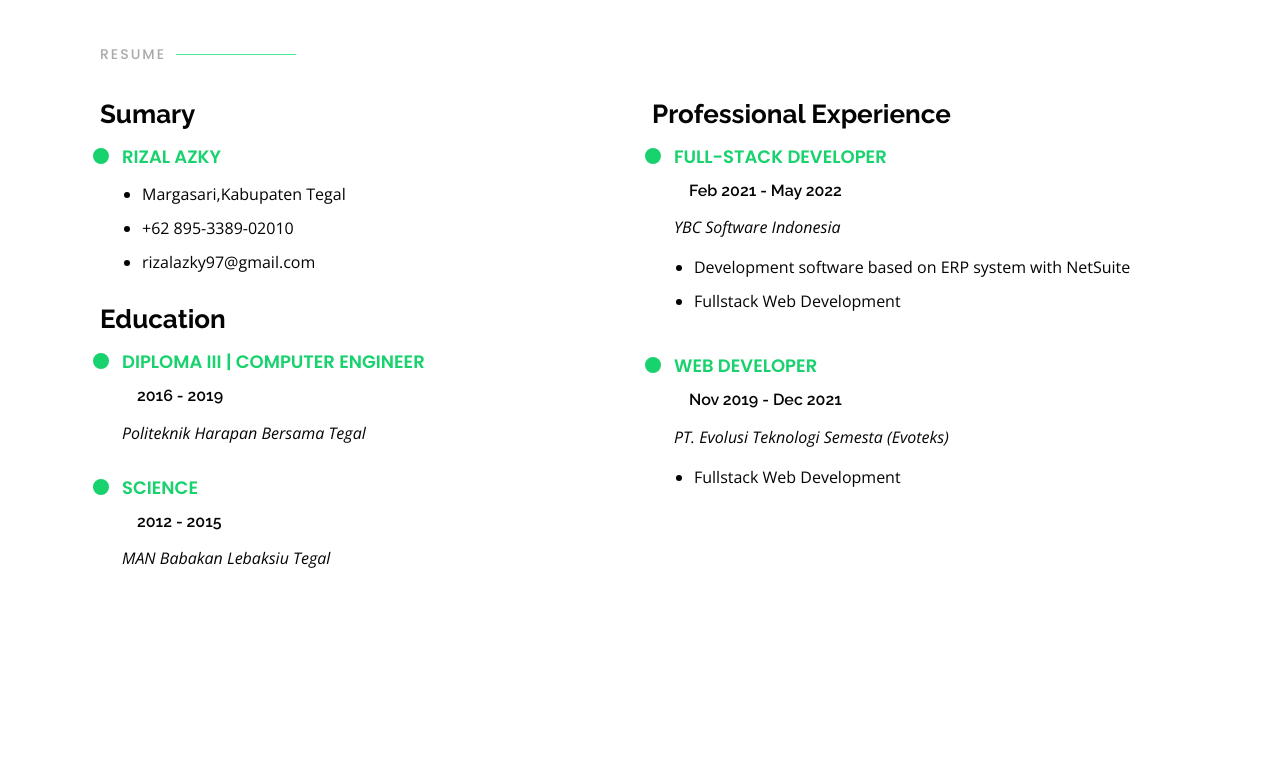
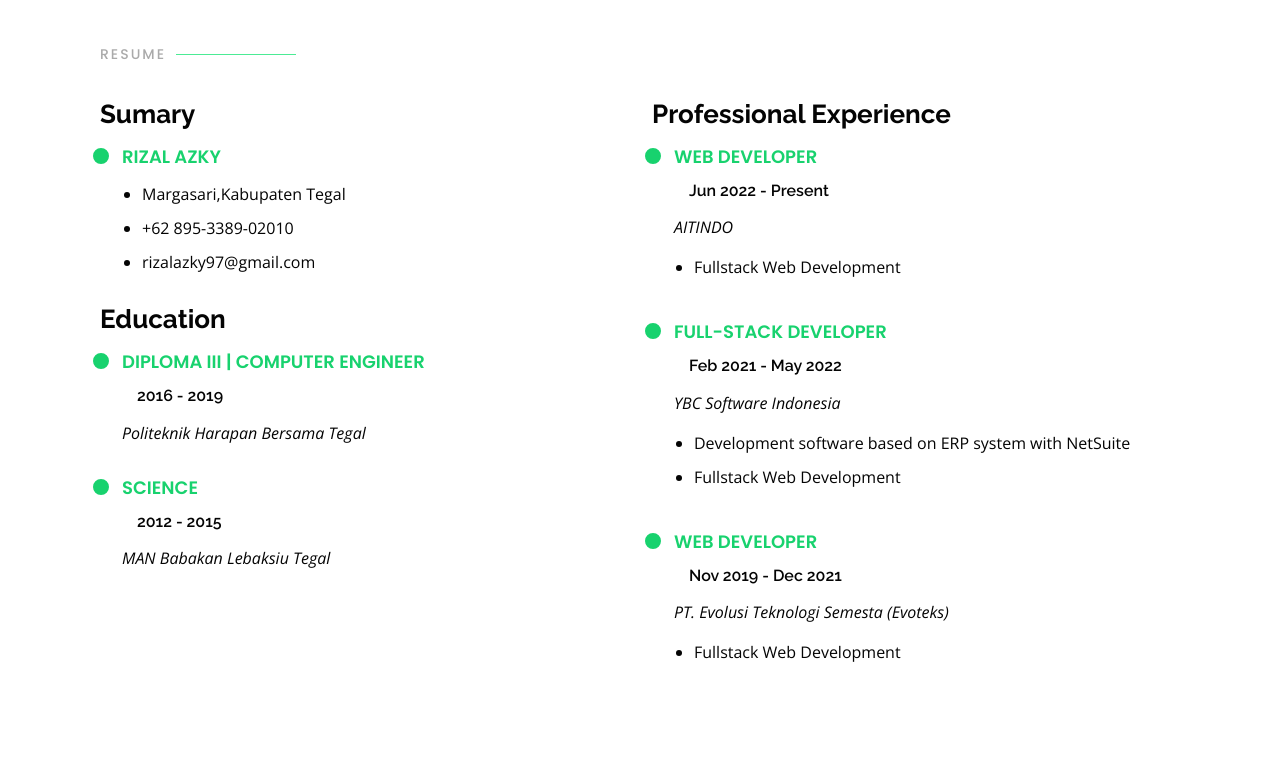
Before and after one commit to rizalazky/rizalazky, a PHP site: page / in a window 1280 px wide, after a click on "Resume". Shown: the part 80-845 px from the top of the page. Before the commit the page ends 648 px from the top, so only its background shows below. Run offline with PHP 8.4, Linux system fonts and the light colour scheme.

Commit message:
update experience

```diff
--- a/index.php
+++ b/index.php
@@ -513,6 +513,18 @@
         <div class="col-lg-6">
           <h3 class="resume-title">Professional Experience</h3>
           <div class="resume-item">
+            <h4>Web Developer</h4>
+            <h5>Jun 2022 - Present</h5>
+            <p><em>AITINDO</em></p>
+            <p>
+            <ul>
+              <li>Fullstack Web Development</li>
+              <!-- <li>Testing and integration API service</li> -->
+              <!-- <li>Developing Program based Web & Mobile Applicatiion</li> -->
+            </ul>
+            </p>
+          </div>
+          <div class="resume-item">
             <h4>Full-stack Developer</h4>
             <h5>Feb 2021 - May 2022</h5>
             <p><em>YBC Software Indonesia</em></p>
```
